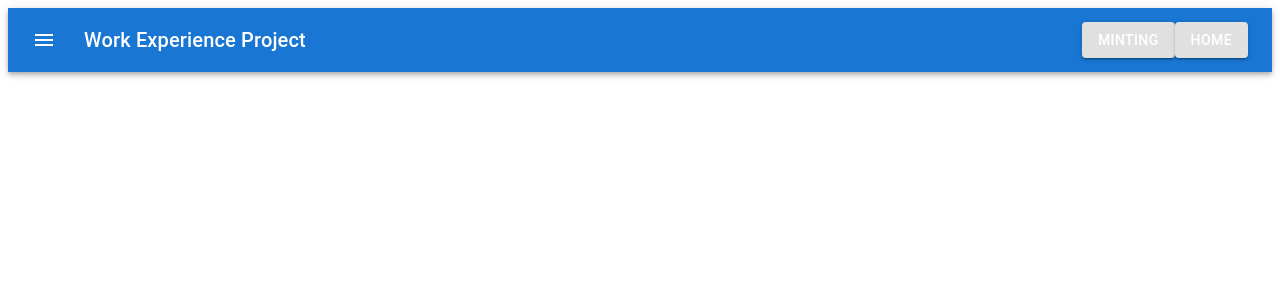
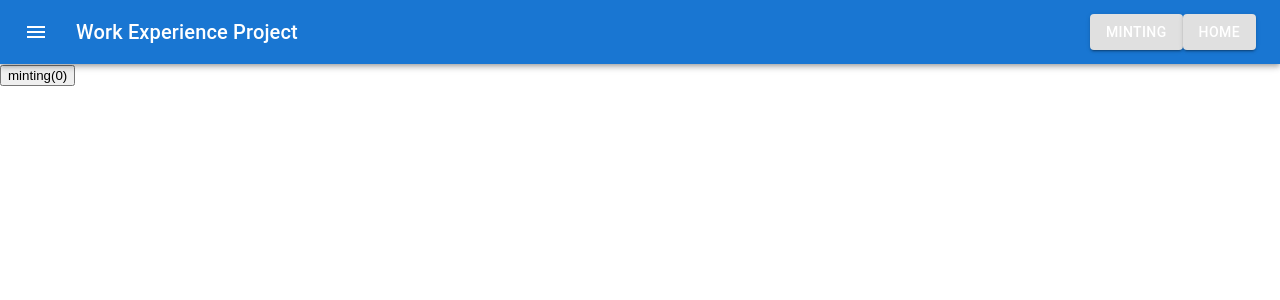
Before and after one commit to smavanat/my-app, a Next.js app: page /minting in a window 1280 px wide. Shown: the top 300 px of the page. Built offline with nearby package versions, Linux system fonts and the light colour scheme.

Commit message:
IT WORKS!!!!

```diff
--- a/pages/_app.js
+++ b/pages/_app.js
@@ -1,6 +1,7 @@
-import NavBar from "../src/navbar"
-export default function Home(){
-  return(
-    <div className="App"><NavBar/></div>
-  )
+import '../styles/globals.css'
+
+function MyApp({ Component, pageProps }) {
+  return <Component {...pageProps} />
 }
+
+export default MyApp
--- a/pages/minting/index.js
+++ b/pages/minting/index.js
@@ -1,9 +1,12 @@
+import React from "react";
+import NavBar from "../../src/navbar";
+
 export default function mintingPage() {
     const [likes, setLikes] = React.useState(0);
     function handleClick(){
         setLikes(likes+1);
     }
     return(
-        <div><button onClick={handleClick}>minting({likes})</button></div>
+        <div><NavBar/><button onClick={handleClick}>minting({likes})</button></div>
     );
 }
```
